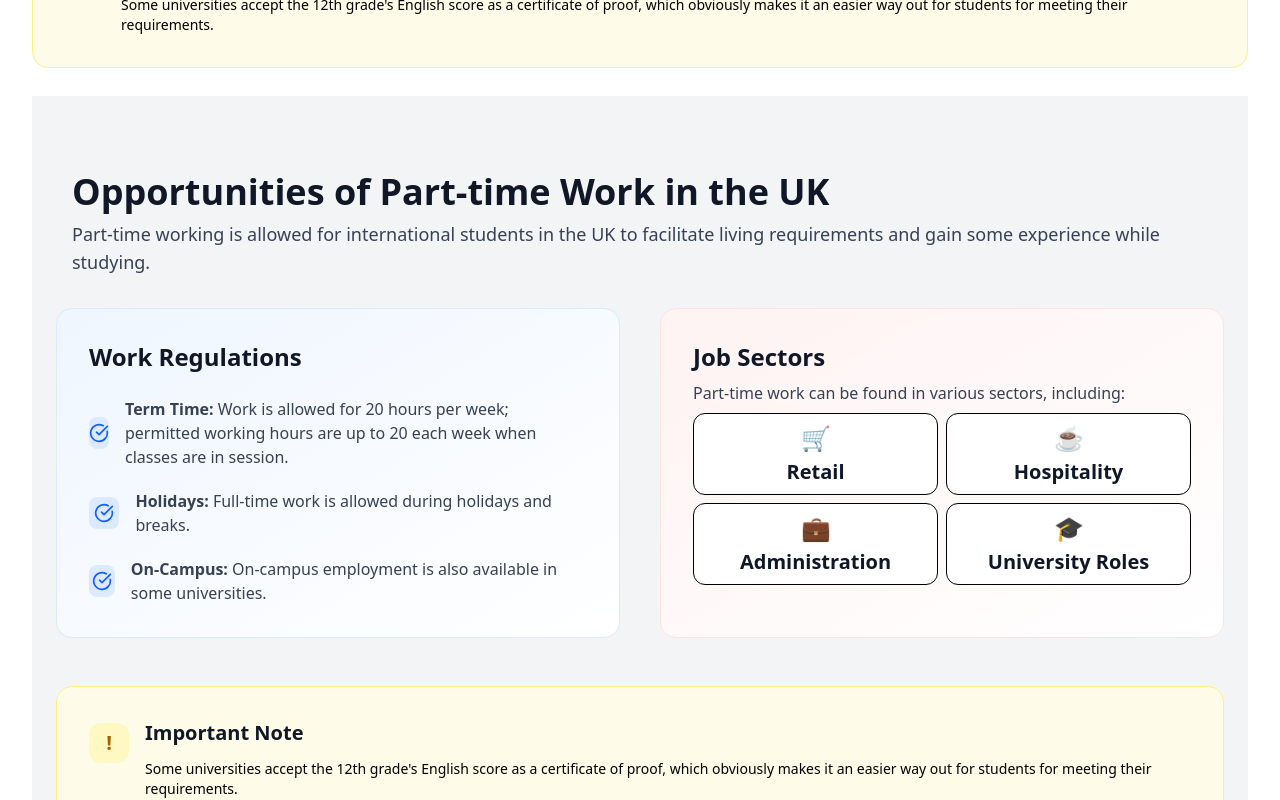
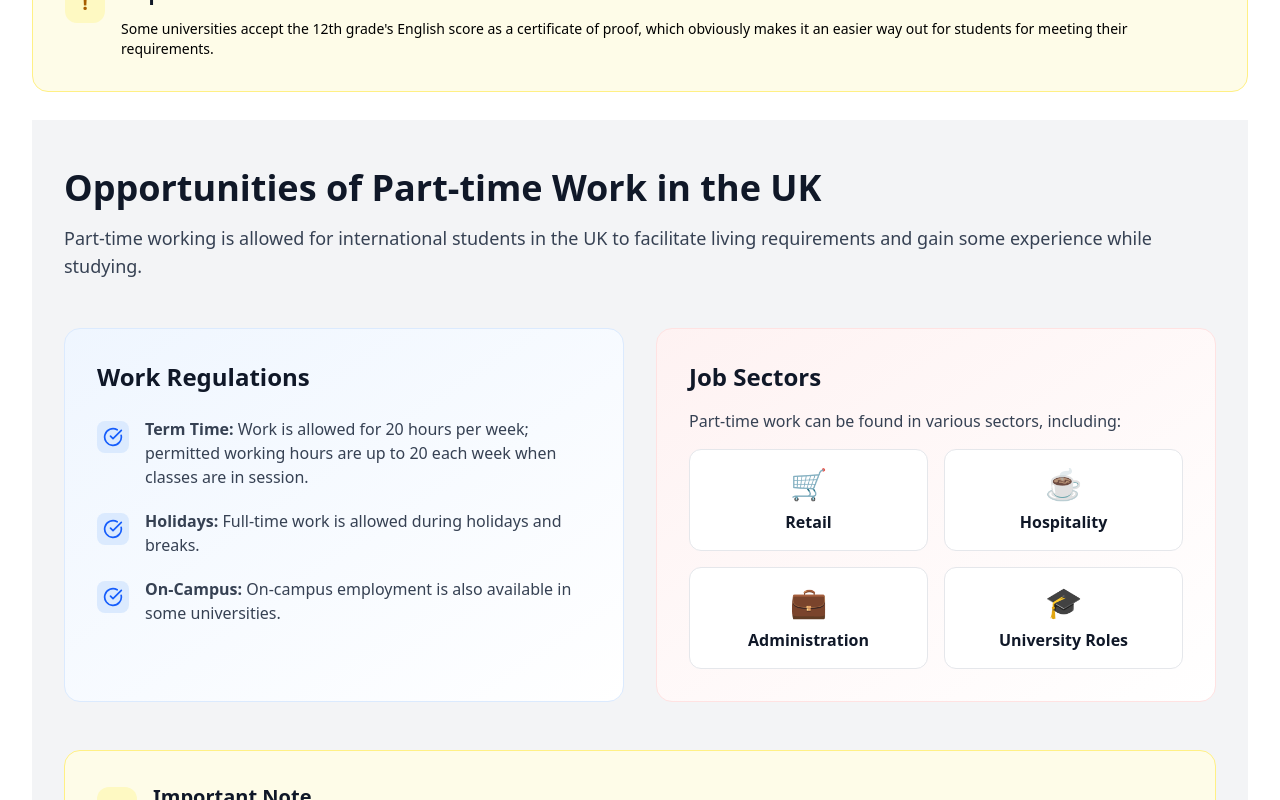
Before and after one commit to sowmyakota-mv/Abroad-Consultancy, a React (Vite) app in the folder abroad-consultancy/: page /study-abroad/uk in a window 1280 px wide. Shown: the part 3060-3860 px from the top of the page. Built offline with nearby package versions, Linux system fonts and the light colour scheme.

Commit message:
modified uk page

```diff
--- a/abroad-consultancy/src/pages/Study-Abroad/UKPage.tsx
+++ b/abroad-consultancy/src/pages/Study-Abroad/UKPage.tsx
@@ -150,7 +150,7 @@ const StudyUKPage: React.FC = () => {
         </section>
 
         {/* Intakes in the UK */}
-<section className="bg-gray-100 w-full min-h-screen py-5 md:py-5">
+<section className="bg-gray-100 w-full min-h-screen py-5 md:py-5 mt-8">
   <div className="max-w-7xl mx-auto px-4 sm:px-6 lg:px-">
     <div>
       <h2 className="text-2xl md:text-4xl font-bold text-gray-900 -mb-6 text-left p-4 mt-10">Intakes in the UK</h2>
@@ -293,74 +293,75 @@ const StudyUKPage: React.FC = () => {
         </section> */}
 
         {/* Part-time Work Opportunities */}
-        <section className="bg-gray-100 w-full min-h-screen py-5 md:py-5">
-  <div className="max-w-7xl mx-auto px-4 sm:px-6 lg:px-">
-    <div>
-      <h2 className="text-2xl md:text-4xl font-bold text-gray-900 -mb-6 text-left p-4 mt-10">Opportunities of Part-time Work in the UK</h2>
-          <p className="text-lg text-gray-700 mb-4 text-left p-4">
+        {/* Part-time Work Opportunities */}
+<section className="bg-gray-100 w-full py-8 md:py-12">
+  <div className="max-w-7xl mx-auto px-4 sm:px-6 lg:px-8">
+    <div className="mb-8 md:mb-12">
+      <h2 className="text-2xl md:text-4xl font-bold text-gray-900 mb-4">Opportunities of Part-time Work in the UK</h2>
+      <p className="text-base md:text-lg text-gray-700">
         Part-time working is allowed for international students in the UK to facilitate living requirements and gain some experience while studying.
       </p>
     </div>
 
-          <div className="grid md:grid-cols-2 gap-10 mb-12">
-            <div className="bg-gradient-to-br from-blue-50 to-white rounded-2xl p-8 border border-blue-100">
-              <h3 className="text-2xl font-bold text-gray-900 mb-6">Work Regulations</h3>
-              <ul className="space-y-5">
-                <li className="flex items-center">
-                  <div className="w-8 h-8 bg-blue-100 rounded-lg flex items-center justify-center mr-4">
-                    <CheckCircle className="h-5 w-5 text-blue-600" />
+    <div className="grid md:grid-cols-2 gap-6 md:gap-8 mb-8 md:mb-12">
+      <div className="bg-gradient-to-br from-blue-50 to-white rounded-2xl p-6 md:p-8 border border-blue-100">
+        <h3 className="text-xl md:text-2xl font-bold text-gray-900 mb-4 md:mb-6">Work Regulations</h3>
+        <ul className="space-y-4 md:space-y-5">
+          <li className="flex items-start">
+            <div className="w-6 h-6 md:w-8 md:h-8 bg-blue-100 rounded-lg flex items-center justify-center mr-3 md:mr-4 mt-1 flex-shrink-0">
+              <CheckCircle className="h-3 w-3 md:h-5 md:w-5 text-blue-600" />
             </div>
-                  <span className="text-gray-700"><strong>Term Time:</strong> Work is allowed for 20 hours per week; permitted working hours are up to 20 each week when classes are in session.</span>
+            <span className="text-sm md:text-base text-gray-700"><strong>Term Time:</strong> Work is allowed for 20 hours per week; permitted working hours are up to 20 each week when classes are in session.</span>
           </li>
-                <li className="flex items-center">
-                  <div className="w-8 h-8 bg-blue-100 rounded-lg flex items-center justify-center mr-4">
-                    <CheckCircle className="h-5 w-5 text-blue-600" />
+          <li className="flex items-start">
+            <div className="w-6 h-6 md:w-8 md:h-8 bg-blue-100 rounded-lg flex items-center justify-center mr-3 md:mr-4 mt-1 flex-shrink-0">
+              <CheckCircle className="h-3 w-3 md:h-5 md:w-5 text-blue-600" />
             </div>
-                  <span className="text-gray-700"><strong>Holidays:</strong> Full-time work is allowed during holidays and breaks.</span>
+            <span className="text-sm md:text-base text-gray-700"><strong>Holidays:</strong> Full-time work is allowed during holidays and breaks.</span>
           </li>
-                <li className="flex items-center">
-                  <div className="w-8 h-8 bg-blue-100 rounded-lg flex items-center justify-center mr-4">
-                    <CheckCircle className="h-5 w-5 text-blue-600" />
+          <li className="flex items-start">
+            <div className="w-6 h-6 md:w-8 md:h-8 bg-blue-100 rounded-lg flex items-center justify-center mr-3 md:mr-4 mt-1 flex-shrink-0">
+              <CheckCircle className="h-3 w-3 md:h-5 md:w-5 text-blue-600" />
             </div>
-                  <span className="text-gray-700"><strong>On-Campus:</strong> On-campus employment is also available in some universities.</span>
+            <span className="text-sm md:text-base text-gray-700"><strong>On-Campus:</strong> On-campus employment is also available in some universities.</span>
           </li>
         </ul>
       </div>
 
-            <div className="bg-gradient-to-br from-red-50 to-white rounded-2xl p-8 border border-red-100">
-              <h3 className="text-2xl font-bold text-gray-900 mb-2">Job Sectors</h3>
-              <p className="text-gray-700 mb-2">
+      <div className="bg-gradient-to-br from-red-50 to-white rounded-2xl p-6 md:p-8 border border-red-100">
+        <h3 className="text-xl md:text-2xl font-bold text-gray-900 mb-4">Job Sectors</h3>
+        <p className="text-sm md:text-base text-gray-700 mb-4">
           Part-time work can be found in various sectors, including:
         </p>
-              <div className="grid grid-cols-2 gap-2">
-                <div className="bg-white p-2 rounded-xl border text-center">
-                  <div className="text-2xl mb-1">🛒</div>
-                  <div className="text-sm sm:text-xl md:text-xl lg:text-xl font-bold text-gray-900">Retail</div>
+        <div className="grid grid-cols-2 gap-3 md:gap-4">
+          <div className="bg-white p-3 md:p-4 rounded-xl border border-gray-200 text-center hover:shadow-md transition-shadow">
+            <div className="text-2xl md:text-3xl mb-1 md:mb-2">🛒</div>
+            <div className="text-sm md:text-base font-bold text-gray-900">Retail</div>
           </div>
-                <div className="bg-white p-2 rounded-xl border text-center">
-                  <div className="text-2xl mb-1">☕</div>
-                  <div className="text-sm sm:text-xl md:text-xl lg:text-xl font-bold text-gray-900">Hospitality</div>
+          <div className="bg-white p-3 md:p-4 rounded-xl border border-gray-200 text-center hover:shadow-md transition-shadow">
+            <div className="text-2xl md:text-3xl mb-1 md:mb-2">☕</div>
+            <div className="text-sm md:text-base font-bold text-gray-900">Hospitality</div>
           </div>
-                <div className="bg-white p-2 rounded-xl border text-center">
-                  <div className="text-2xl mb-1">💼</div>
-                  <div className="text-sm sm:text-xl md:text-xl lg:text-xl font-bold text-gray-900">Administration</div>
+          <div className="bg-white p-3 md:p-4 rounded-xl border border-gray-200 text-center hover:shadow-md transition-shadow">
+            <div className="text-2xl md:text-3xl mb-1 md:mb-2">💼</div>
+            <div className="text-sm md:text-base font-bold text-gray-900">Administration</div>
           </div>
-                <div className="bg-white p-2 rounded-xl border text-center">
-                  <div className="text-2xl mb-1">🎓</div>
-                  <div className="text-sm sm:text-xl md:text-xl lg:text-xl font-bold text-gray-900">University Roles</div>
+          <div className="bg-white p-3 md:p-4 rounded-xl border border-gray-200 text-center hover:shadow-md transition-shadow">
+            <div className="text-2xl md:text-3xl mb-1 md:mb-2">🎓</div>
+            <div className="text-sm md:text-base font-bold text-gray-900">University Roles</div>
           </div>
         </div>
       </div>
     </div>
 
-          <div className="bg-yellow-50 rounded-2xl p-8 border border-yellow-200">
+    <div className="bg-yellow-50 rounded-2xl p-6 md:p-8 border border-yellow-200">
       <div className="flex items-start">
-              <div className="w-10 h-10 bg-yellow-100 rounded-xl flex items-center justify-center mr-4 mt-1 flex-shrink-0">
-                <span className="font-bold text-yellow-700 text-xl">!</span>
+        <div className="w-8 h-8 md:w-10 md:h-10 bg-yellow-100 rounded-xl flex items-center justify-center mr-3 md:mr-4 mt-1 flex-shrink-0">
+          <span className="font-bold text-yellow-700 text-lg md:text-xl">!</span>
         </div>
         <div>
-                <h3 className="text-xl font-bold text-gray-900 mb-3">Important Note</h3>
-                <p className="text-sm md:text-lgtext-gray-700">
+          <h3 className="text-lg md:text-xl font-bold text-gray-900 mb-2 md:mb-3">Important Note</h3>
+          <p className="text-sm md:text-base text-gray-700">
             Some universities accept the 12th grade's English score as a certificate of proof, which obviously makes it an easier way out for students for meeting their requirements.
           </p>
         </div>
@@ -374,7 +375,7 @@ const StudyUKPage: React.FC = () => {
           <div className="grid md:grid-cols-2 gap-10">
             <div>
               <h2 className="text-3xl md:text-4xl font-bold text-gray-900 mb-4 py-4">Quality Education</h2>
-              <p className="text-lg text-gray-700 mb-6">
+              <p className="text-lg text-gray-700 mb-6 bg-blue-100 p-6 rounded-2xl">
                 The UK boasts some of the world's foremost universities celebrated for their academic prowess and groundbreaking research contributions. A diverse array of undergraduate and postgraduate programs spans various disciplines, enabling students to select courses aligned with their individual interests and future career aspirations.
               </p>
               <div className="bg-blue-50 rounded-2xl p-6 mb-4">
@@ -385,9 +386,9 @@ const StudyUKPage: React.FC = () => {
               </div>
             </div>
 
-            <div>
+            <div >
               <h2 className="text-3xl md:text-4xl font-bold text-gray-900 mb-4">Support Services</h2>
-              <p className="text-lg text-gray-700 mb-6">
+              <p className="text-lg text-gray-700 mb-6 bg-red-100 p-4 rounded-2xl">
                 To ease the transition for international students, Study in UK universities provide comprehensive support services. These include orientation programs, academic counselling, and assistance with visa applications.
               </p>
               <div className="bg-red-50 rounded-2xl p-6">
@@ -401,25 +402,25 @@ const StudyUKPage: React.FC = () => {
         </section>
 
         {/* Research Opportunities */}
-        <section className="bg-gradient-to-r from-blue-900 to-red-800 rounded-3xl p-12 text-white">
-          <div className="text-center mb-10">
-            <h2 className="text-3xl md:text-4xl font-bold mb-6">Research Opportunities</h2>
-            <p className="text- md:text-xl text-blue-100 max-w-3xl mx-auto">
+<section className="bg-gradient-to-r from-blue-100 to-red-100 rounded-3xl p-8 md:p-12">
+  <div className="text-center mb-8 md:mb-10">
+    <h2 className="text-3xl md:text-4xl font-bold text-gray-900 mb-4 md:mb-6">Research Opportunities</h2>
+    <p className="text-base md:text-xl text-gray-700 max-w-3xl mx-auto">
       Explore abundant research opportunities Study in UK for international students pursuing higher education.
     </p>
   </div>
-          <div className="grid md:grid-cols-2 gap-8">
-            <div className="bg-white/10 backdrop-blur-sm rounded-2xl p-8">
-              <div className="text-4xl md:text-5xl mb-6">🔬</div>
-              <h3 className="text-xl md:text-2xl font-bold mb-4">World-Leading Research</h3>
-              <p className="text-blue-100">
+  <div className="grid md:grid-cols-2 gap-6 md:gap-8">
+    <div className="bg-white rounded-2xl p-6 md:p-8 shadow-lg border border-blue-100 hover:shadow-xl transition-shadow">
+      <div className="text-4xl md:text-5xl mb-4 md:mb-6">🔬</div>
+      <h3 className="text-xl md:text-2xl font-bold text-gray-900 mb-3 md:mb-4">World-Leading Research</h3>
+      <p className="text-gray-700">
         Renowned for its world-class universities, the UK offers a diverse range of research fields and state-of-the-art facilities. From innovative technology to groundbreaking discoveries, students can engage in cutting-edge research while enjoying a vibrant academic and cultural experience.
       </p>
     </div>
-            <div className="bg-white/10 backdrop-blur-sm rounded-2xl p-8">
-              <div className="text-4xl md:text-5xl mb-6">🌍</div>
-              <h3 className="text-xl md:text-2xl font-bold mb-4">Global Contribution</h3>
-              <p className="text-blue-100">
+    <div className="bg-white rounded-2xl p-6 md:p-8 shadow-lg border border-red-100 hover:shadow-xl transition-shadow">
+      <div className="text-4xl md:text-5xl mb-4 md:mb-6">🌍</div>
+      <h3 className="text-xl md:text-2xl font-bold text-gray-900 mb-3 md:mb-4">Global Contribution</h3>
+      <p className="text-gray-700">
         Embrace the chance to contribute to global knowledge and enhance your academic journey in the United Kingdom.
       </p>
     </div>
@@ -458,15 +459,15 @@ const StudyUKPage: React.FC = () => {
         </section>
 
         {/* Scholarships Section */}
-        <section className='py-5 mt-8'>
-          <div className="text-left p-4 mb-12">
+        <section className='bg-gray-100 py-5 mt-8'>
+          <div className="text-left p-4 mb-12 mt-12">
             <h2 className="text-3xl md:text-4xl font-bold text-gray-900 mb-4">Scholarships In UK</h2>
             <p className="text-med md:text-xl text-gray-700 text-left">
               Embark on a transformative educational journey in the United Kingdom with our exclusive scholarship program designed for international students.
             </p>
           </div>
 
-          <div className="grid sm:grid-cols-2 md:grid-cols-2 gap-12 mb-12">
+          <div className="w-[96%] mx-auto grid sm:grid-cols-2 md:grid-cols-2 gap-12 mb-12">
             <div>
               <h3 className="text-2xl font-bold text-gray-900 mb-4 text-center">Scholarship Process</h3>
               <div className="space-y-2">
@@ -488,7 +489,7 @@ const StudyUKPage: React.FC = () => {
 
             <div>
               <h3 className="text-3xl font-bold text-gray-900 mb-4 text-center">Scholarship Details</h3>
-              <div className="space-y-8">
+              <div className="space-y-4">
                 <div className="bg-gradient-to-r from-blue-50 to-white rounded-2xl p-8 border border-blue-200">
                   <h4 className="text-2xl font-bold text-gray-900 mb-4">Coverage</h4>
                   <p className="text-gray-700">
```
Lines whose indentation alone changed are shown as unchanged.
